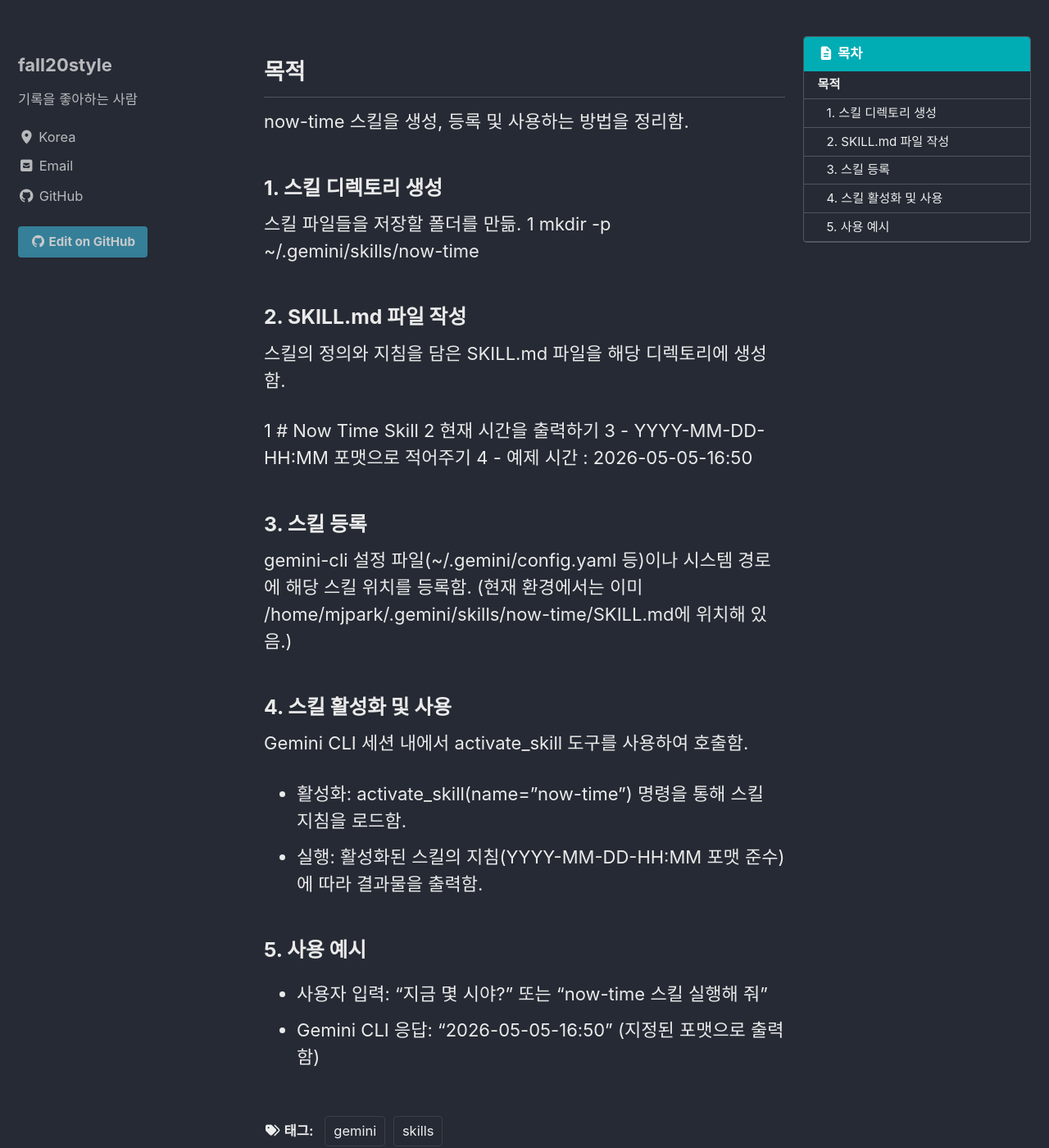
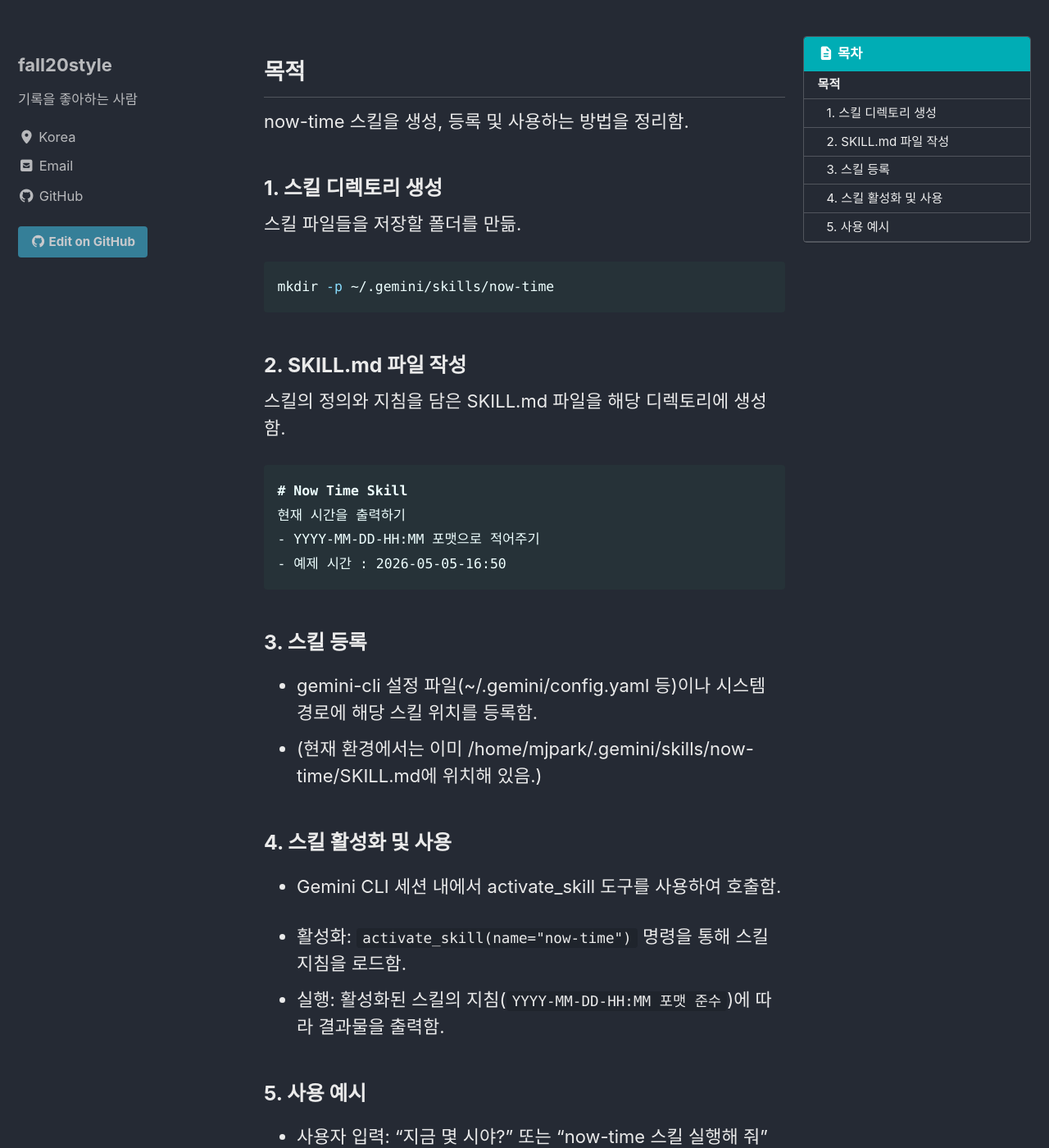
Before and after one commit to fall20style/fall20style.github.io, a Jekyll site: the page built from _posts/2026-05-05-gemini-skill-now-time.md, in a window 1280 px wide and 1400 px high, scrolled down 219 px. Shown: the whole window at 82% size. Built offline with Jekyll 4.4.1, drawn with Linux system fonts in a browser that asks for light colours; cached includes are drawn as plain includes; some of the changed text lies outside the part shown.

Commit message:
Update 2026-05-05-gemini-skill-now-time.md

````diff
--- a/_posts/2026-05-05-gemini-skill-now-time.md
+++ b/_posts/2026-05-05-gemini-skill-now-time.md
@@ -24,30 +24,35 @@ now-time 스킬을 생성, 등록 및 사용하는 방법을 정리함.
 
 ### 1. 스킬 디렉토리 생성
 스킬 파일들을 저장할 폴더를 만듦.
-1 mkdir -p ~/.gemini/skills/now-time
 
+``` bash
+mkdir -p ~/.gemini/skills/now-time
+```
 
 ### 2. SKILL.md 파일 작성
 스킬의 정의와 지침을 담은 SKILL.md 파일을 해당 디렉토리에 생성함.
 
-1 # Now Time Skill
-2 현재 시간을 출력하기
-3 - YYYY-MM-DD-HH:MM 포맷으로 적어주기
-4 - 예제 시간 : 2026-05-05-16:50
+``` md
+# Now Time Skill
+현재 시간을 출력하기
+- YYYY-MM-DD-HH:MM 포맷으로 적어주기
+- 예제 시간 : 2026-05-05-16:50
+```
 
 ### 3. 스킬 등록
 
-gemini-cli 설정 파일(~/.gemini/config.yaml 등)이나 시스템 경로에 해당 스킬 위치를 등록함. (현재 환경에서는
-    이미 /home/mjpark/.gemini/skills/now-time/SKILL.md에 위치해 있음.)
+- gemini-cli 설정 파일(~/.gemini/config.yaml 등)이나 시스템 경로에 해당 스킬 위치를 등록함.
+- (현재 환경에서는 이미 /home/mjpark/.gemini/skills/now-time/SKILL.md에 위치해 있음.)
 
 ### 4. 스킬 활성화 및 사용
-Gemini CLI 세션 내에서 activate_skill 도구를 사용하여 호출함.
+
+- Gemini CLI 세션 내에서 activate_skill 도구를 사용하여 호출함.
 
 
-* 활성화: activate_skill(name="now-time") 명령을 통해 스킬 지침을 로드함.
-* 실행: 활성화된 스킬의 지침(YYYY-MM-DD-HH:MM 포맷 준수)에 따라 결과물을 출력함.
+* 활성화: `activate_skill(name="now-time")` 명령을 통해 스킬 지침을 로드함.
+* 실행: 활성화된 스킬의 지침(`YYYY-MM-DD-HH:MM 포맷 준수`)에 따라 결과물을 출력함.
 
 ### 5. 사용 예시
 
 - 사용자 입력: "지금 몇 시야?" 또는 "now-time 스킬 실행해 줘"
-- Gemini CLI 응답: "2026-05-05-16:50" (지정된 포맷으로 출력함)
+- Gemini CLI 응답: `"2026-05-05-16:50"` (지정된 포맷으로 출력함)
````
